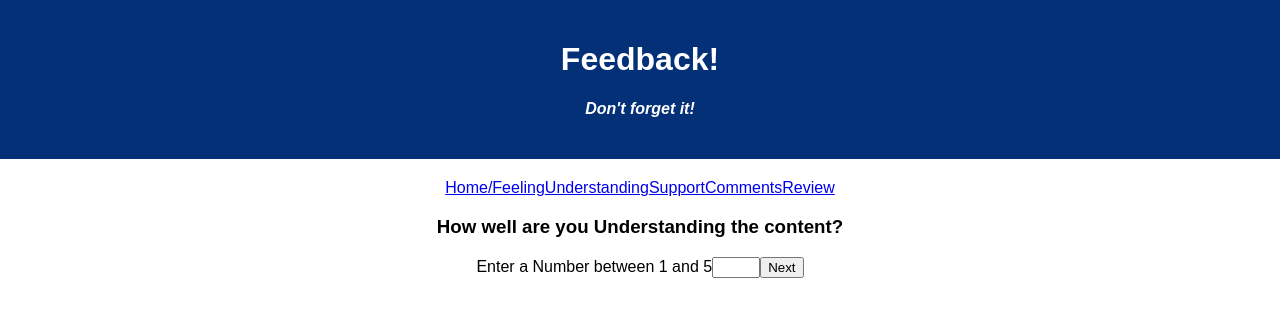
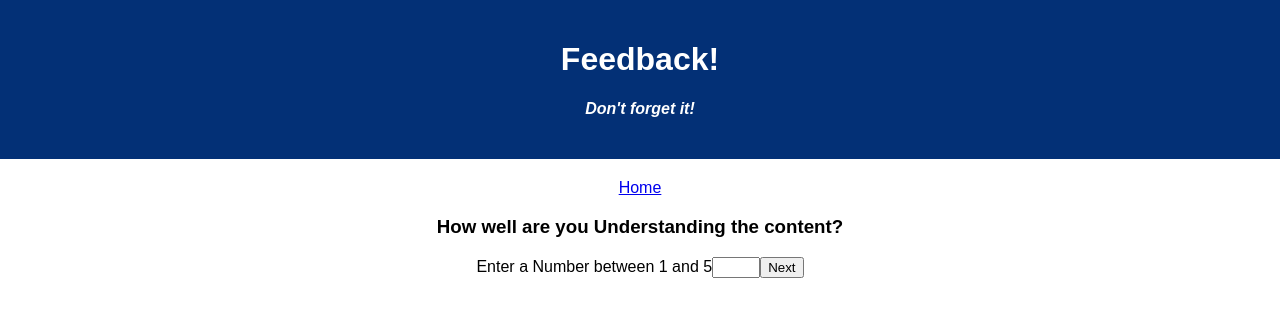
Before and after one commit to aoberle1/weekend-redux-feedback-loop, a React (Create React App) app: page /#/understanding in a window 1280 px wide. Shown: the top 316 px of the page. Built offline with nearby package versions, Linux system fonts and the light colour scheme.

Commit message:
added if statements to components to validate inputs - now alert appears on DOM if input is incorrect value or no value without moving to next screen or adding items to store array

```diff
--- a/src/components/App/App.jsx
+++ b/src/components/App/App.jsx
@@ -17,13 +17,9 @@ function App() {
         <h1 className='App-title'>Feedback!</h1>
         <h4>Don't forget it!</h4>
       </header>
+      <Router>
+        <Link to='/'>Home</Link>
       <form>
-      <Router>
-        <Link to='/'>Home/Feeling</Link>
-        <Link to='/understanding'>Understanding</Link>
-        <Link to='/support'>Support</Link>
-        <Link to='/comments'>Comments</Link>
-        <Link to='/review'>Review</Link>
         <Route exact path='/'>
           <Feeling />
         </Route>
@@ -39,8 +35,8 @@ function App() {
         <Route exact path='/review'>
           <Review />
         </Route>
+        </form>
       </Router>
-      </form>
     </div>
   );
 }
--- a/src/components/Feeling/Feeling.jsx
+++ b/src/components/Feeling/Feeling.jsx
@@ -12,9 +12,13 @@ function Feeling () {
     const sendToUnderstanding = (event) => {
         event.preventDefault()
         console.log('value of feeling is:', feeling)
+        if (feeling > 5 || feeling < 1) {
+            alert('Please enter value between 1 & 5')
+        } else {
         dispatch({ type: 'ADD_FEELING', payload: feeling})
         history.push('/understanding')
         setFeeling(0)
+        }
     }
 
     return (
--- a/src/components/Support/Support.jsx
+++ b/src/components/Support/Support.jsx
@@ -11,8 +11,12 @@ function Support () {
     const sendToSupport = (event) => {
         event.preventDefault()
         console.log('value of support is:', support)
+        if (support > 5 || support < 1) {
+            alert('Please enter value between 1 & 5')
+        } else {
         dispatch({ type: 'ADD_SUPPORT', payload: support})
         history.push('/comments')
+        }
     }
 
     return (
--- a/src/components/Understanding/Understanding.jsx
+++ b/src/components/Understanding/Understanding.jsx
@@ -3,7 +3,7 @@ import { useDispatch } from "react-redux";
 import { useHistory } from "react-router-dom";
 
 
-function Understanding () {
+function Understanding() {
 
     const dispatch = useDispatch();
     const history = useHistory()
@@ -12,12 +12,15 @@ function Understanding () {
     const sendToSupported = (event) => {
         event.preventDefault()
         console.log('value of understanding is:', understanding)
-        dispatch({ type: 'ADD_UNDERSTANDING', payload: understanding})
+        if (understanding > 5 || understanding < 1) {
+            alert('Please enter value between 1 & 5')
+        } else {
+            dispatch({ type: 'ADD_UNDERSTANDING', payload: understanding })
             history.push('/support')
-
+        }
     }
 
-    return(
+    return (
         <div>
             <h3>How well are you Understanding the content?</h3>
             <label htmlFor="understanding">Enter a Number between 1 and 5</label>
```
Lines whose indentation alone changed are shown as unchanged.
